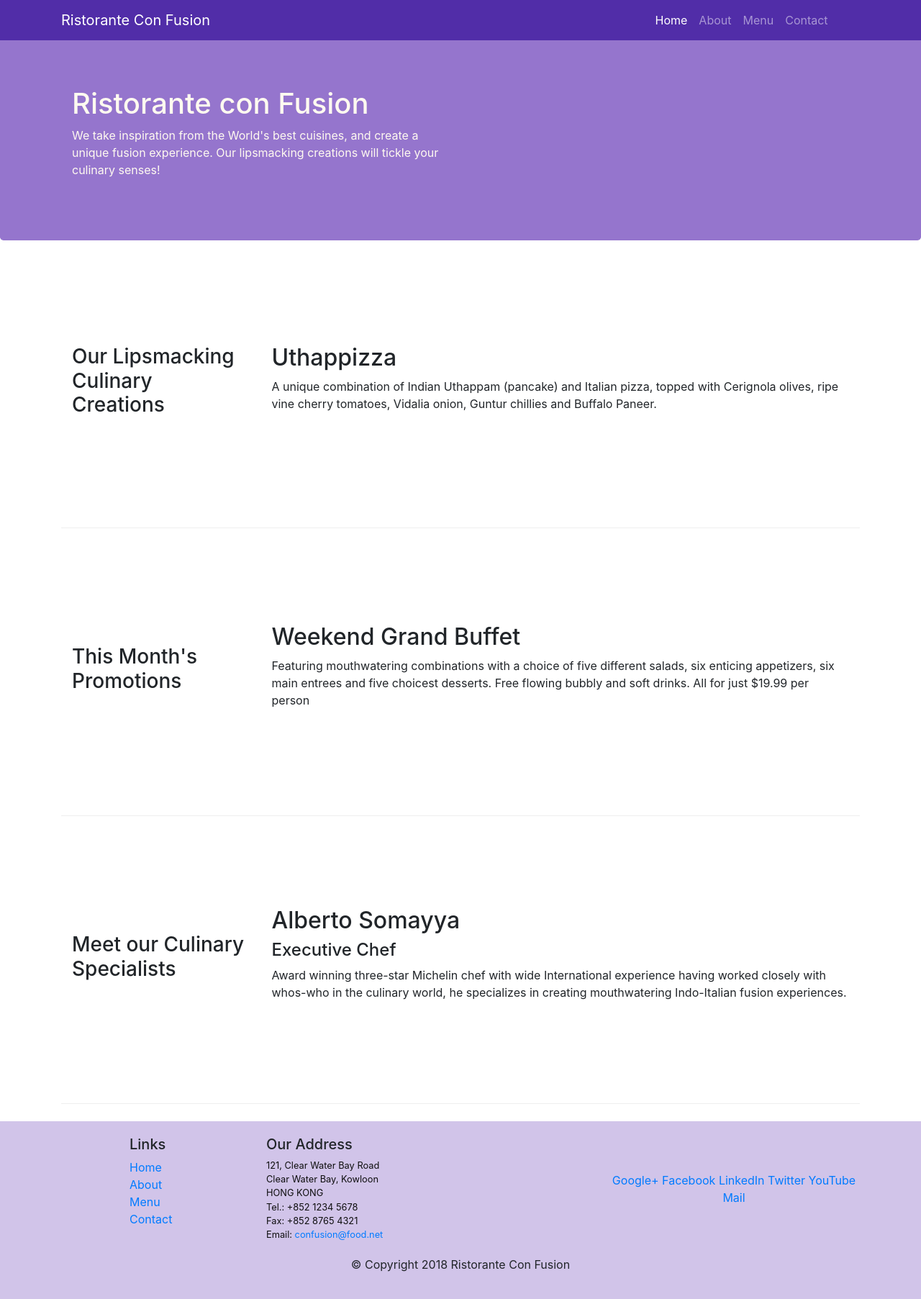
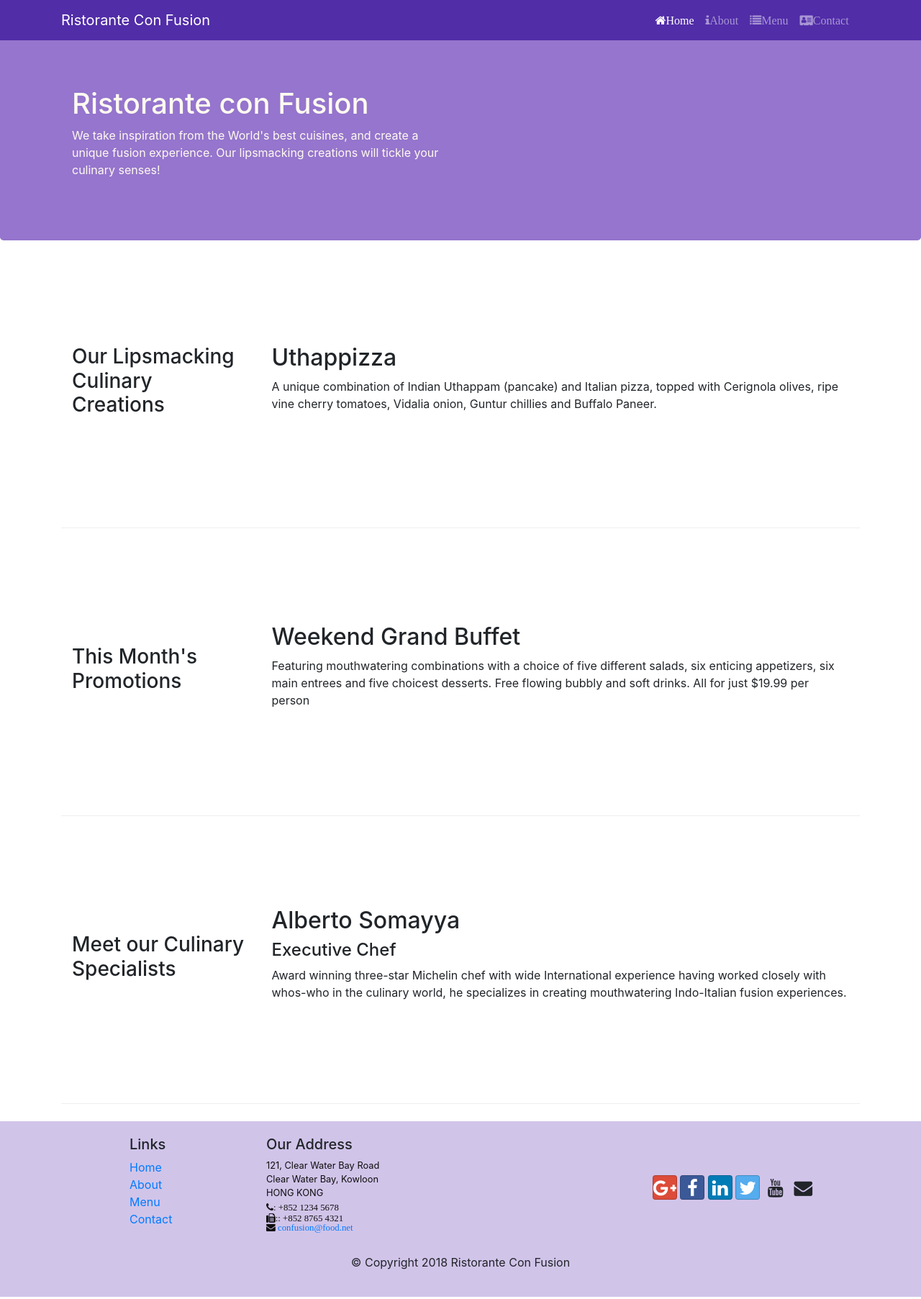
Before and after one commit to SaiHarshaKanamarla/Bootstrap_basics, a website: page index.html in a window 1280 px wide. Shown: the whole page at 72% size. Drawn offline with nearby package versions, Linux system fonts and the light colour scheme.

Commit message:
Integrated the font-awesome and bootstrap social to incorporate fonts and social media symbols

```diff
--- a/index.html
+++ b/index.html
@@ -8,6 +8,8 @@
 
     <!-- Bootstrap CSS -->
     <link rel="stylesheet" href="node_modules/bootstrap/dist/css/bootstrap.min.css">
+    <link rel="stylesheet" href="node_modules/font-awesome/css/font-awesome.min.css">
+    <link rel="stylesheet" href="node_modules/bootstrap-social/bootstrap-social.css">
     <link rel = "stylesheet" href="css/styles.css">
     <title>Ristorante Con Fusion</title>
 </head>
@@ -21,10 +23,10 @@
             <a class="navbar-brand mr-auto" href="./index.html">Ristorante Con Fusion</a>
             <div class="collapse navbar-collapse navitemsalign" id='Navbar'>
                 <ul class="navbar-nav mr-auto list-unstyled">
-                    <li class="nav-item active"><a href="./index.html" class="nav-link">Home</a></li>
-                    <li class="nav-item"><a href="about.html" class="nav-link">About</a></li>
-                    <li class="nav-item"><a href="#" class="nav-link">Menu</a></li>
-                    <li class="nav-item"><a href="#" class="nav-link">Contact</a></li>
+                    <li class="nav-item active"><a href="./index.html" class="nav-link"><span class="fa fa-home">Home</span></a></li>
+                    <li class="nav-item"><a href="about.html" class="nav-link"><span class="fa fa-info fa-md">About</span></a></li>
+                    <li class="nav-item"><a href="#" class="nav-link"><span class="fa fa-list fa-md">Menu</span></a></li>
+                    <li class="nav-item"><a href="#" class="nav-link"><span class="fa fa-address-card fa-md">Contact</span></a></li>
                 </ul>
             </div>
         </div>
@@ -93,19 +95,19 @@
 		              121, Clear Water Bay Road<br>
 		              Clear Water Bay, Kowloon<br>
 		              HONG KONG<br>
-		              Tel.: +852 1234 5678<br>
-		              Fax: +852 8765 4321<br>
-		              Email: <a href="mailto:confusion@food.net">confusion@food.net</a>
+		              <span class="fa fa-phone">: +852 1234 5678</span><br>
+		              <span class="fa fa-fax">:: +852 8765 4321<br>
+		              <span class="fa fa-envelope"> <a href="mailto:confusion@food.net">confusion@food.net</span></a>
 		           </address>
                 </div>
                 <div class="col-12 col-sm-4 align-self-center"> <!-- This indicates that the col-12 here will ensure the content below takes a new row in xs devices and 4 columns for small to xl devices-->
                     <div class="text-center">
-                        <a href="http://google.com/+">Google+</a>
-                        <a href="http://www.facebook.com/profile.php?id=">Facebook</a>
-                        <a href="http://www.linkedin.com/in/">LinkedIn</a>
-                        <a href="http://twitter.com/">Twitter</a>
-                        <a href="http://youtube.com/">YouTube</a>
-                        <a href="mailto:">Mail</a>
+                        <a class="btn btn-social-icon btn-google" href="http://google.com/+"><span class="fa fa-google-plus"></span></a>
+                        <a class="btn btn-social-icon btn-facebook" href="http://www.facebook.com/profile.php?id="><span class="fa fa-facebook"></span></a>
+                        <a class="btn btn-social-icon btn-linkedin" href="http://www.linkedin.com/in/"><span class="fa fa-linkedin"></span></a>
+                        <a class="btn btn-social-icon btn-twitter" href="http://twitter.com/"><span class="fa fa-twitter"></span></a>
+                        <a class="btn btn-social-icon btn-youtube" href="http://youtube.com/"><span class="fa fa-youtube"></span></a>
+                        <a class="btn btn-social-icon" href="mailto:"><span class="fa fa-envelope"></span></a>
                     </div>
                 </div>
            </div>
--- a/package.json
+++ b/package.json
@@ -15,6 +15,8 @@
   },
   "dependencies": {
     "bootstrap": "^4.5.2",
+    "bootstrap-social": "^5.1.1",
+    "font-awesome": "^4.7.0",
     "jquery": "^3.5.1",
     "popper.js": "^1.16.1"
   }
```
Also changed, not shown: about.html (+15 -13 lines), 2 other files.
